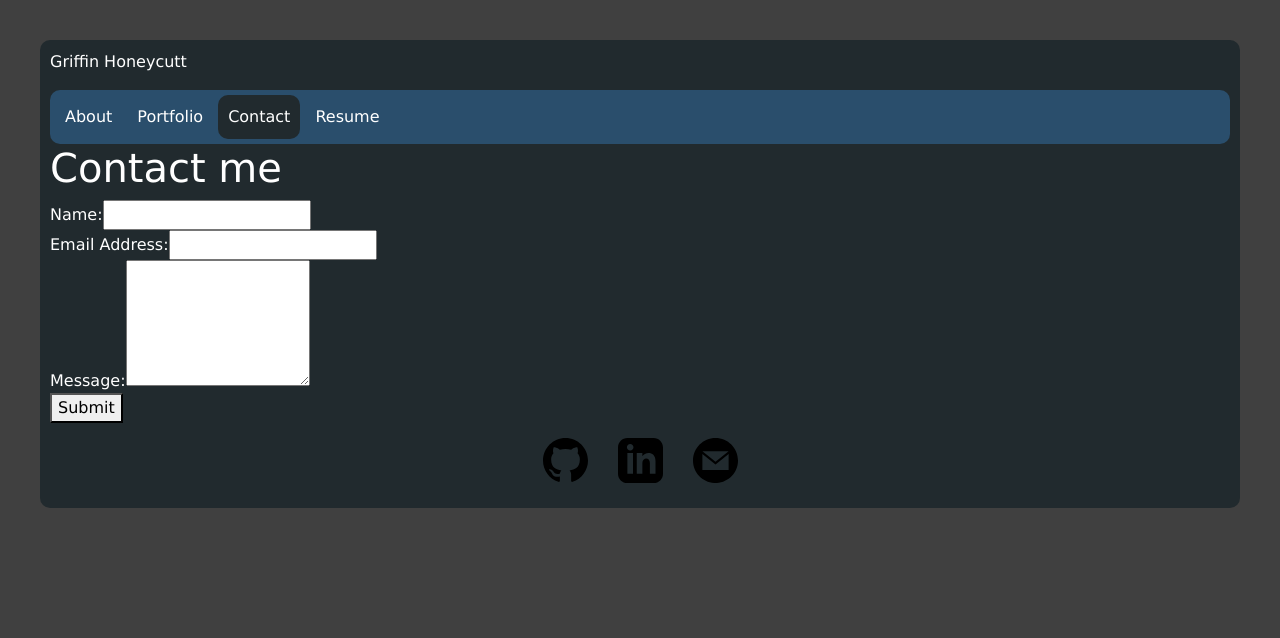
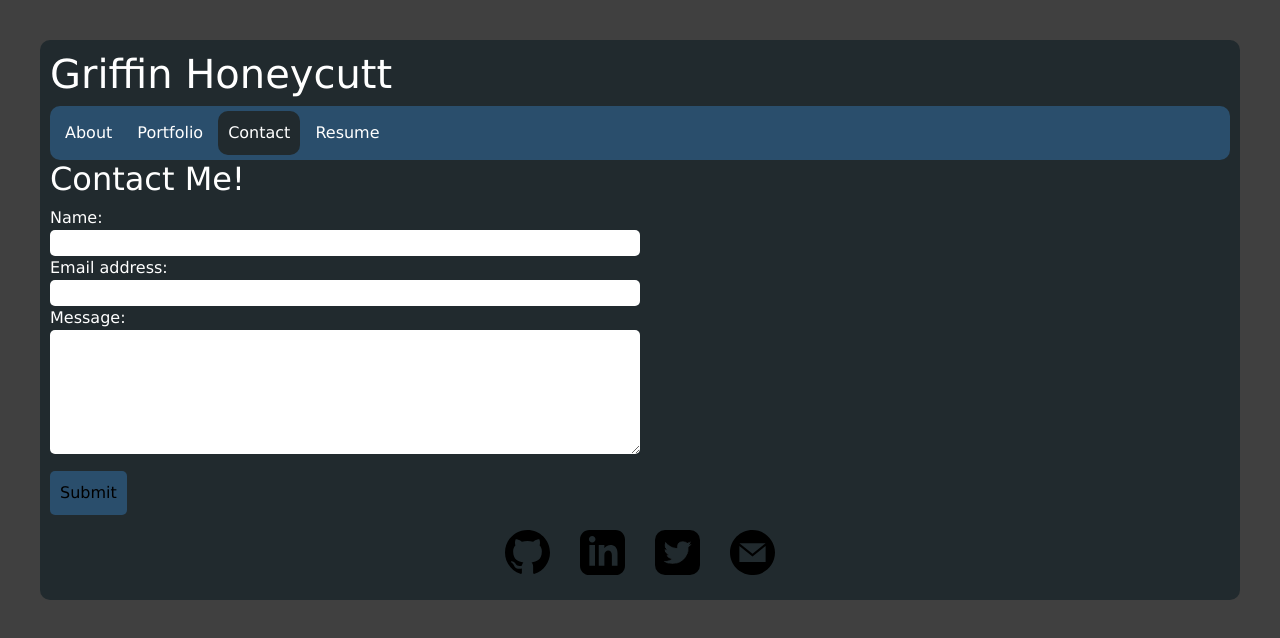
Before and after one commit to fghoneycutt/react-portfolio, a React (Create React App) app: page / in a window 1280 px wide. Both pictures are taken after a click on the item "Contact". Shown: the top 638 px of the page. Built offline with nearby package versions, Linux system fonts and the light colour scheme.

Commit message:
styling changes

```diff
--- a/public/index.html
+++ b/public/index.html
@@ -8,36 +8,12 @@
       name="description"
       content="Web site created using create-react-app"
     />
-    <!--
-      manifest.json provides metadata used when your web app is installed on a
-      user's mobile device or desktop. See https://developers.google.com/web/fundamentals/web-app-manifest/
-    -->
     <link rel="manifest" href="%PUBLIC_URL%/manifest.json" />
-    <!--
-      Notice the use of %PUBLIC_URL% in the tags above.
-      It will be replaced with the URL of the `public` folder during the build.
-      Only files inside the `public` folder can be referenced from the HTML.
-
-      Unlike "/favicon.ico" or "favicon.ico", "%PUBLIC_URL%/favicon.ico" will
-      work correctly both with client-side routing and a non-root public URL.
-      Learn how to configure a non-root public URL by running `npm run build`.
-    -->
     <title>Griffin Honeycutt Portfolio</title>
     <link href="https://cdn.jsdelivr.net/npm/bootstrap@5.2.2/dist/css/bootstrap.min.css" rel="stylesheet" integrity="sha384-Zenh87qX5JnK2Jl0vWa8Ck2rdkQ2Bzep5IDxbcnCeuOxjzrPF/et3URy9Bv1WTRi" crossorigin="anonymous">
   </head>
   <body>
-    <div class="hidden activeTab"></div>
     <noscript>You need to enable JavaScript to run this app.</noscript>
     <div id="root"></div>
-    <!--
-      This HTML file is a template.
-      If you open it directly in the browser, you will see an empty page.
-
-      You can add webfonts, meta tags, or analytics to this file.
-      The build step will place the bundled scripts into the <body> tag.
-
-      To begin the development, run `npm start` or `yarn start`.
-      To create a production bundle, use `npm run build` or `yarn build`.
-    -->
   </body>
 </html>
--- a/src/components/Contact/index.js
+++ b/src/components/Contact/index.js
@@ -1,35 +1,91 @@
-import React from "react";
+import React, { useState } from "react";
 
+import { validateEmail} from "../../utils/helpers";
 
 function ContactForm() {
+  const [formState, setFormState] = useState({
+    name: "",
+    email: "",
+    message: "",
+  });
+
+  const [errorMessage, setErrorMessage] = useState("");
+  const { name, email, message } = formState;
+
+  const handleSubmit = (e) => {
+    e.preventDefault();
+    if (!errorMessage) {
+      console.log("Submit Form", formState);
+    }
+  };
+
+  const handleChange = (e) => {
+    if (e.target.name === "email") {
+      const isValid = validateEmail(e.target.value);
+      if (!isValid) {
+        setErrorMessage("Your email is invalid.");
+      } else {
+        setErrorMessage("");
+      }
+    } else {
+      if (!e.target.value.length) {
+        setErrorMessage(`A ${e.target.name} is required.`);
+      } else {
+        setErrorMessage("");
+      }
+    }
+    if (!errorMessage) {
+      setFormState({ ...formState, [e.target.name]: e.target.value });
+      console.log("Handle Form", formState);
+    }
+  };
+
   return (
     <section>
-      <h1>Contact me</h1>
-      <form id="contact-form">
+      <h2>Contact Me!</h2>
+      <form id="contact-form" onSubmit={handleSubmit}>
         <div>
           <label htmlFor="name">Name:</label>
+          <br></br>
           <input
+            className="form-input"
             type="text"
             name="name"
+            defaultValue={name}
+            onBlur={handleChange}
+            autocomplete="off"
           />
         </div>
         <div>
-          <label htmlFor="email">Email Address:</label>
+          <label htmlFor="email">Email address:</label>
+          <br></br>
           <input
+            className="form-input"
             type="email"
             name="email"
+            defaultValue={email}
+            onBlur={handleChange}
+            autocomplete="off"
           />
         </div>
         <div>
           <label htmlFor="message">Message:</label>
+          <br></br>
           <textarea
+            className="form-input"
             name="message"
             rows="5"
+            defaultValue={message}
+            onBlur={handleChange}
+            autocomplete="off"
           />
         </div>
-        <button type="submit">
-          Submit
-        </button>
+        {errorMessage && (
+          <div>
+            <p className="error-text">{errorMessage}</p>
+          </div>
+        )}
+        <button class="submitBtn" type="submit">Submit</button>
       </form>
     </section>
   );
--- a/src/components/Footer/index.js
+++ b/src/components/Footer/index.js
@@ -21,8 +21,23 @@ function Footer() {
           alt="linkedin logo"
         ></img>
       </a>
+      <a
+        href="https://twitter.com/GriffinHoneycu1"
+        target="_blank"
+        rel="noreferrer"
+      >
+        <img
+          className="footer-img  twitter"
+          src="./assets/images/twitter.png"
+          alt="twitter"
+        ></img>
+      </a>
       <a href="mailto:fghoneycutt@gmail.com" target="_blank" rel="noreferrer">
-        <img className="footer-img" src="./assets/images/email.svg" alt="email logo"></img>
+        <img
+          className="footer-img"
+          src="./assets/images/email.svg"
+          alt="email logo"
+        ></img>
       </a>
     </footer>
   );
--- a/src/components/Header/index.js
+++ b/src/components/Header/index.js
@@ -7,7 +7,7 @@ function Header(props) {
   } = props
   return (
     <header>
-      <p>Griffin Honeycutt</p>
+      <h1>Griffin Honeycutt</h1>
       <Navigation
         elements={elements}
         setElement={setElement}
--- a/src/components/Navigation/index.js
+++ b/src/components/Navigation/index.js
@@ -5,7 +5,9 @@ function setNewHighlight(selected) {
         removeActiveAbout.classList.remove('About');
     }
     var removeActive = document.querySelector('.activeTab');
-    removeActive.classList.remove('activeTab');
+    if (removeActive) {
+        removeActive.classList.remove('activeTab');
+    }
     var highlight = document.getElementById(selected);
     highlight.className = 'activeTab'
 }
--- a/src/index.css
+++ b/src/index.css
@@ -71,9 +71,12 @@ footer a img{
   padding: 15px;
   width: 75px;
 }
-/* .footer-img:hover{
-
-} */
+.twitter{
+  border-radius: 25px;
+}
+.footer-img:hover{
+  filter: invert(100%)
+}
 /* Portfolio */
 .image-grid{
   --gap:16px;
@@ -92,6 +95,16 @@ footer a img{
   object-fit: cover;
   border: solid 3px #2a4e6c;
 }
-#contact-form{
-  width: 100%;
+/* Contact */
+.form-input{
+  width: 50%;
+  border-radius: 5px;
+  border:none;
 }
+.submitBtn{
+  border-radius:5px;
+  border:none;
+  background: #2a4e6c;
+  padding: 10px;
+  margin-top: 10px;
+}
--- /dev/null
+++ b/src/utils/helpers.js
@@ -0,0 +1,5 @@
+export function validateEmail(email) {
+  var re =
+    /^(([^<>()[\]\\.,;:\s@"]+(\.[^<>()[\]\\.,;:\s@"]+)*)|(".+"))@((\[[0-9]{1,3}\.[0-9]{1,3}\.[0-9]{1,3}\.[0-9]{1,3}\])|(([a-zA-Z\-0-9]+\.)+[a-zA-Z]{2,}))$/;
+  return re.test(String(email).toLowerCase());
+}
```
Also changed, not shown: public/assets/images/twitter.png (added).
